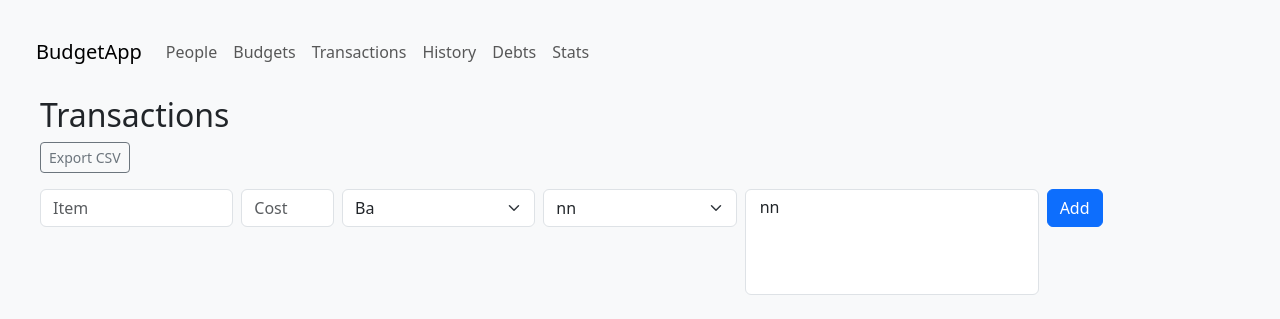
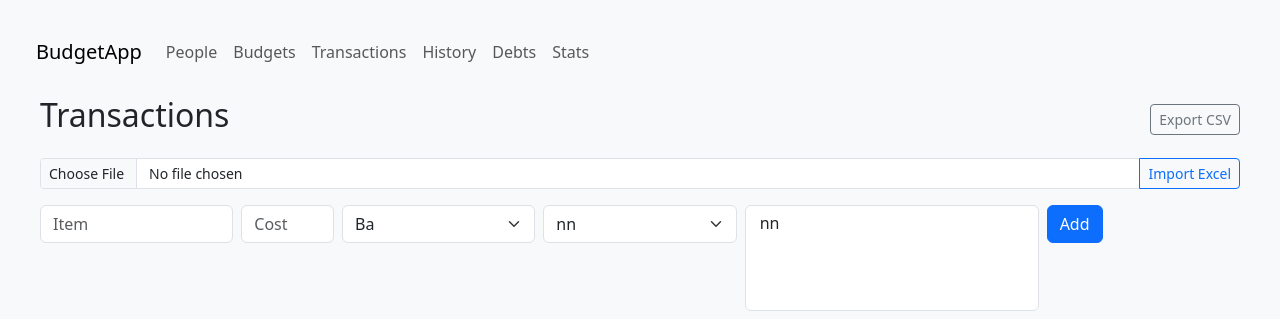
Before and after one commit to TarunB-Git/travelapp, a Flask app: page /transactions in a window 1280 px wide. Shown: the top 319 px of the page. Run offline with Flask 3, Linux system fonts and the light colour scheme; a user stored in the database is signed in; data that the repository does not hold is empty.

Commit message:
Update transactions.html

```diff
--- a/app/templates/transactions.html
+++ b/app/templates/transactions.html
@@ -1,11 +1,18 @@
 {% extends "base.html" %}
 {% block body %}
-<h2>Transactions</h2>
 
 <div class="d-flex justify-content-between align-items-center mb-3">
-
+  <h2>Transactions</h2>
   <a href="/export/transactions.csv" class="btn btn-outline-secondary btn-sm">Export CSV</a>
 </div>
+
+<form method="post" action="/transactions/import" enctype="multipart/form-data" class="mb-3">
+  <div class="input-group input-group-sm">
+    <input type="file" name="file" accept=".xlsx" required class="form-control">
+    <button class="btn btn-outline-primary">Import Excel</button>
+  </div>
+</form>
+
 
 
 <form method="post" class="row g-2 mb-4">
```
